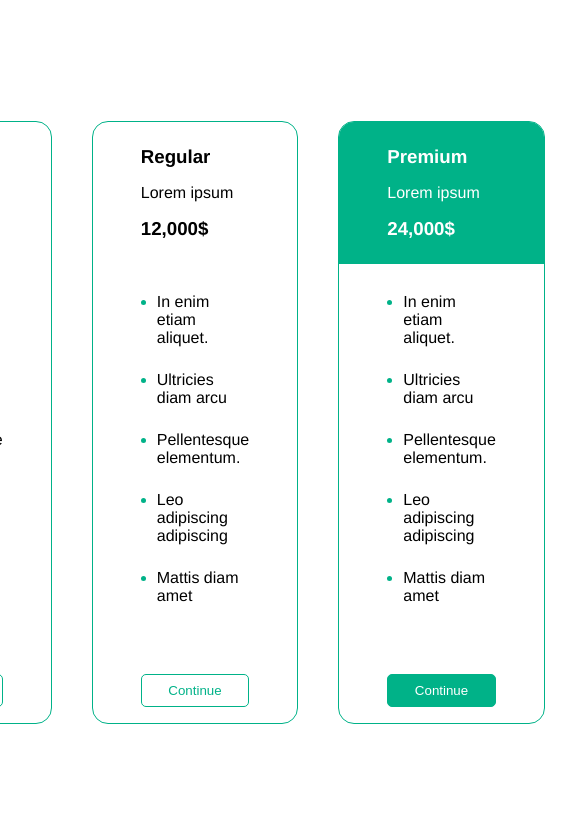
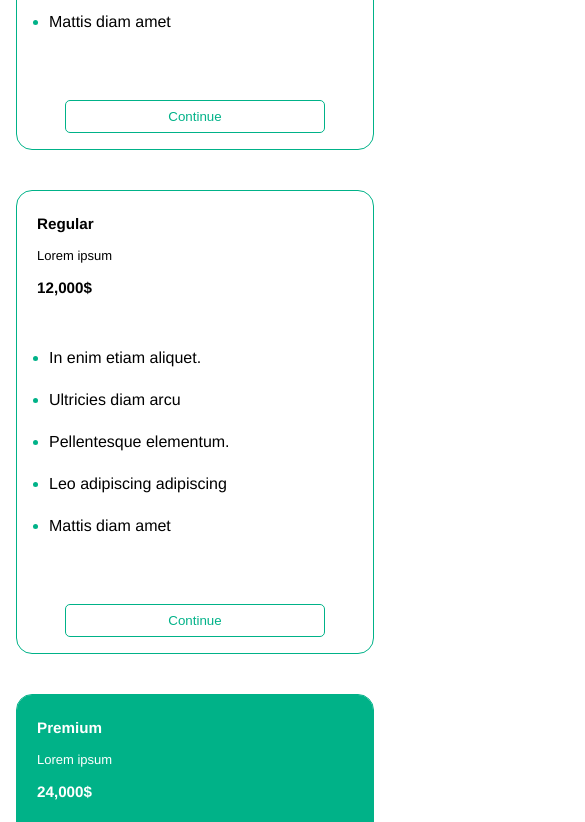
Before and after one commit to Matin-Dvl/Portfolio-, a plain HTML site: page Projects/پروژه 5 - پلن قیمت/index.html in a window 390 px wide. Shown: the top 822 px of the page, 585 px wide, since content can reach past the window. Drawn offline with Linux system fonts and the light colour scheme.

Commit message:
respansiv plan-price

```diff
--- a/Projects/پروژه 5 - پلن قیمت/index.css
+++ b/Projects/پروژه 5 - پلن قیمت/index.css
@@ -80,3 +80,26 @@ body{
     background-color: white;
     color: rgb(0 178 136);
 }
+@media (max-width : 768px) {
+    .container-list{
+            padding: 5px 1rem;
+    }
+    .container{
+        padding: 1rem;
+    }
+}
+@media (max-width : 425px) {
+    /* .container-list{
+        padding: 5px 5px;
+    } */
+    .container-headerbox{
+        padding: 1.5rem 0 1.5rem 20px;
+        font-size: 13px;
+    }
+    .main-box{
+        width: 100%;
+    }
+    .container{
+        flex-wrap: wrap;
+    }
+}
```
